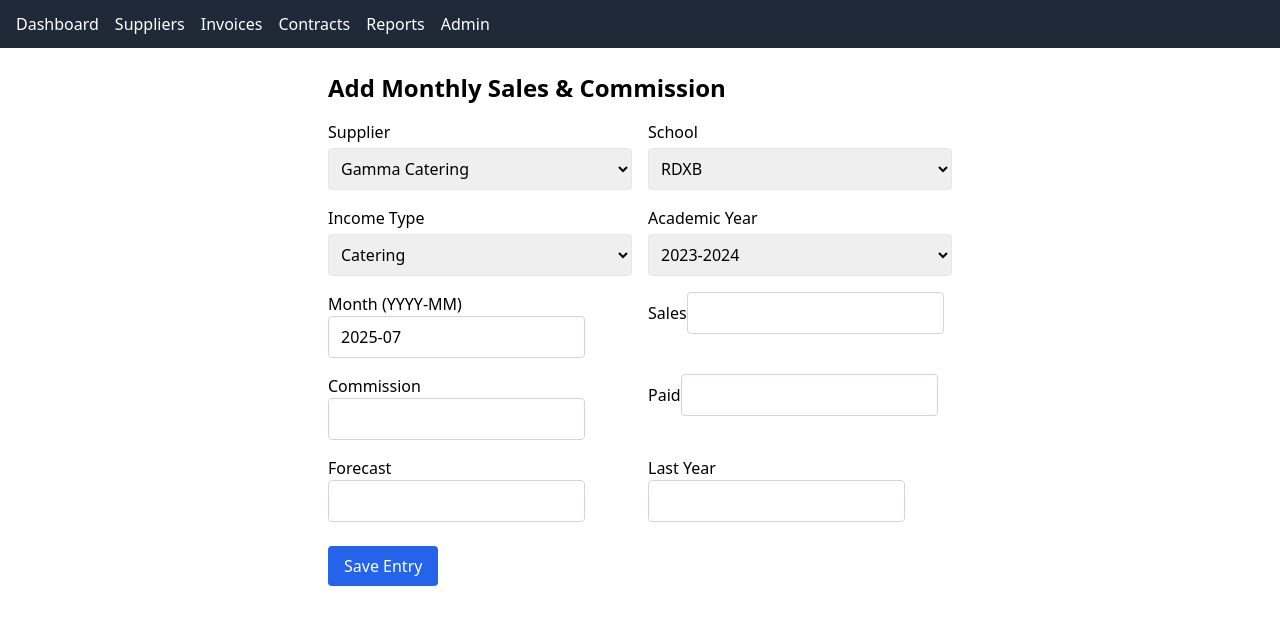
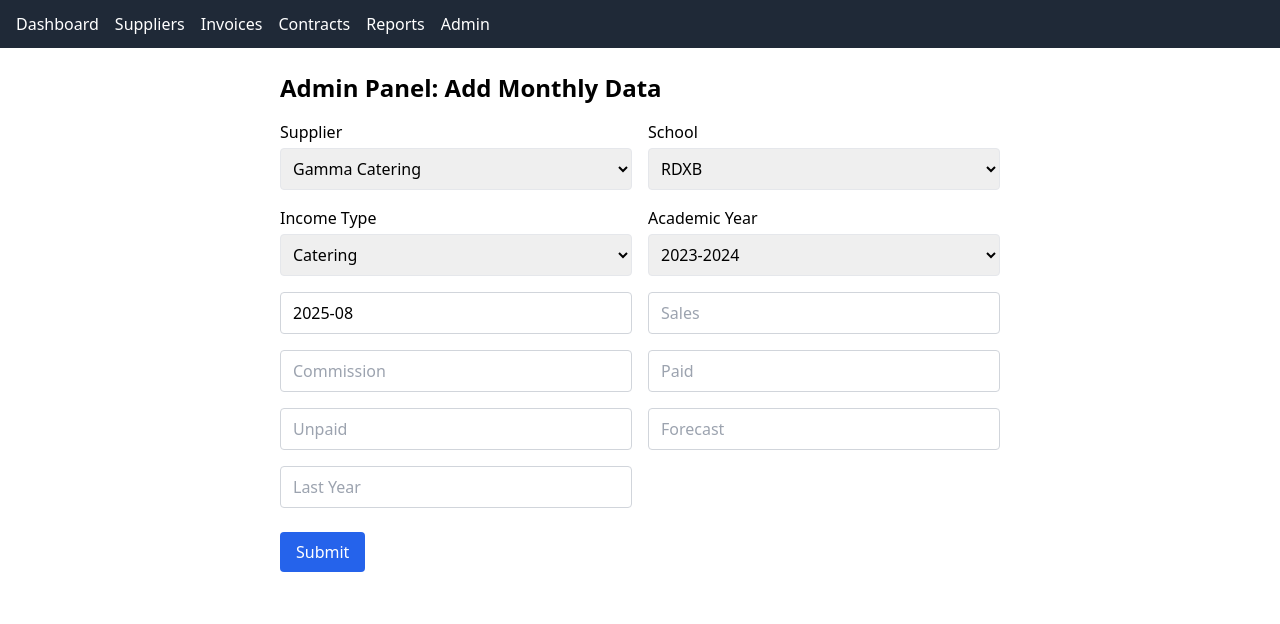
Before and after one commit to mo-seoudi/supplier-dashboard, a React (Create React App) app: page /admin in a window 1280 px wide. Shown: the top 624 px of the page. Built offline with nearby package versions, Linux system fonts and the light colour scheme.

Commit message:
Update Admin.jsx

```diff
--- a/src/pages/Admin.jsx
+++ b/src/pages/Admin.jsx
@@ -2,21 +2,22 @@
 
 import React, { useState } from "react";
 import { suppliers, schools, incomeTypes, academicYears } from "../data/config";
+import { Input } from "../components/ui/input";
 import { Button } from "../components/ui/button";
-import { Input } from "../components/ui/input";
 
 export default function Admin() {
   const [form, setForm] = useState({
     supplierId: suppliers[0]?.id || "",
     schoolId: schools[0]?.id || "",
     incomeTypeId: incomeTypes[0]?.id || "",
-    year: academicYears[0],
-    month: "2025-07",
+    year: academicYears[0] || "",
+    month: "2025-08",
     sales: "",
     commission: "",
     paid: "",
+    unpaid: "",
     forecast: "",
-    lastYear: "",
+    lastYear: ""
   });
 
   const handleChange = (e) => {
@@ -24,18 +25,24 @@ export default function Admin() {
   };
 
   const handleSubmit = () => {
-    alert("Data saved (this is just a placeholder, implement save logic)");
-    console.log(form);
+    // This is a placeholder for future saving to backend or file
+    console.log("Saved data:", form);
+    alert("Entry saved (mock only, not persisted)");
   };
 
   return (
-    <div className="p-6 max-w-2xl mx-auto">
-      <h2 className="text-2xl font-bold mb-4">Add Monthly Sales & Commission</h2>
+    <div className="max-w-3xl mx-auto p-6">
+      <h1 className="text-2xl font-bold mb-4">Admin Panel: Add Monthly Data</h1>
 
       <div className="grid grid-cols-2 gap-4">
         <label>
           Supplier
-          <select name="supplierId" value={form.supplierId} onChange={handleChange} className="w-full mt-1 p-2 border rounded">
+          <select
+            name="supplierId"
+            value={form.supplierId}
+            onChange={handleChange}
+            className="w-full mt-1 p-2 border rounded"
+          >
             {suppliers.map((s) => (
               <option key={s.id} value={s.id}>{s.name}</option>
             ))}
@@ -44,7 +51,12 @@ export default function Admin() {
 
         <label>
           School
-          <select name="schoolId" value={form.schoolId} onChange={handleChange} className="w-full mt-1 p-2 border rounded">
+          <select
+            name="schoolId"
+            value={form.schoolId}
+            onChange={handleChange}
+            className="w-full mt-1 p-2 border rounded"
+          >
             {schools.map((s) => (
               <option key={s.id} value={s.id}>{s.name}</option>
             ))}
@@ -53,55 +65,43 @@ export default function Admin() {
 
         <label>
           Income Type
-          <select name="incomeTypeId" value={form.incomeTypeId} onChange={handleChange} className="w-full mt-1 p-2 border rounded">
-            {incomeTypes.map((i) => (
-              <option key={i.id} value={i.id}>{i.name}</option>
+          <select
+            name="incomeTypeId"
+            value={form.incomeTypeId}
+            onChange={handleChange}
+            className="w-full mt-1 p-2 border rounded"
+          >
+            {incomeTypes.map((t) => (
+              <option key={t.id} value={t.id}>{t.name}</option>
             ))}
           </select>
         </label>
 
         <label>
           Academic Year
-          <select name="year" value={form.year} onChange={handleChange} className="w-full mt-1 p-2 border rounded">
+          <select
+            name="year"
+            value={form.year}
+            onChange={handleChange}
+            className="w-full mt-1 p-2 border rounded"
+          >
             {academicYears.map((y) => (
               <option key={y} value={y}>{y}</option>
             ))}
           </select>
         </label>
 
-        <label>
-          Month (YYYY-MM)
-          <Input name="month" value={form.month} onChange={handleChange} placeholder="e.g. 2025-07" />
-        </label>
-
-        <label>
-          Sales
-          <Input name="sales" value={form.sales} onChange={handleChange} />
-        </label>
-
-        <label>
-          Commission
-          <Input name="commission" value={form.commission} onChange={handleChange} />
-        </label>
-
-        <label>
-          Paid
-          <Input name="paid" value={form.paid} onChange={handleChange} />
-        </label>
-
-        <label>
-          Forecast
-          <Input name="forecast" value={form.forecast} onChange={handleChange} />
-        </label>
-
-        <label>
-          Last Year
-          <Input name="lastYear" value={form.lastYear} onChange={handleChange} />
-        </label>
+        <Input name="month" value={form.month} onChange={handleChange} placeholder="YYYY-MM" />
+        <Input name="sales" value={form.sales} onChange={handleChange} placeholder="Sales" />
+        <Input name="commission" value={form.commission} onChange={handleChange} placeholder="Commission" />
+        <Input name="paid" value={form.paid} onChange={handleChange} placeholder="Paid" />
+        <Input name="unpaid" value={form.unpaid} onChange={handleChange} placeholder="Unpaid" />
+        <Input name="forecast" value={form.forecast} onChange={handleChange} placeholder="Forecast" />
+        <Input name="lastYear" value={form.lastYear} onChange={handleChange} placeholder="Last Year" />
       </div>
 
       <div className="mt-6">
-        <Button onClick={handleSubmit}>Save Entry</Button>
+        <Button onClick={handleSubmit}>Submit</Button>
       </div>
     </div>
   );
```
